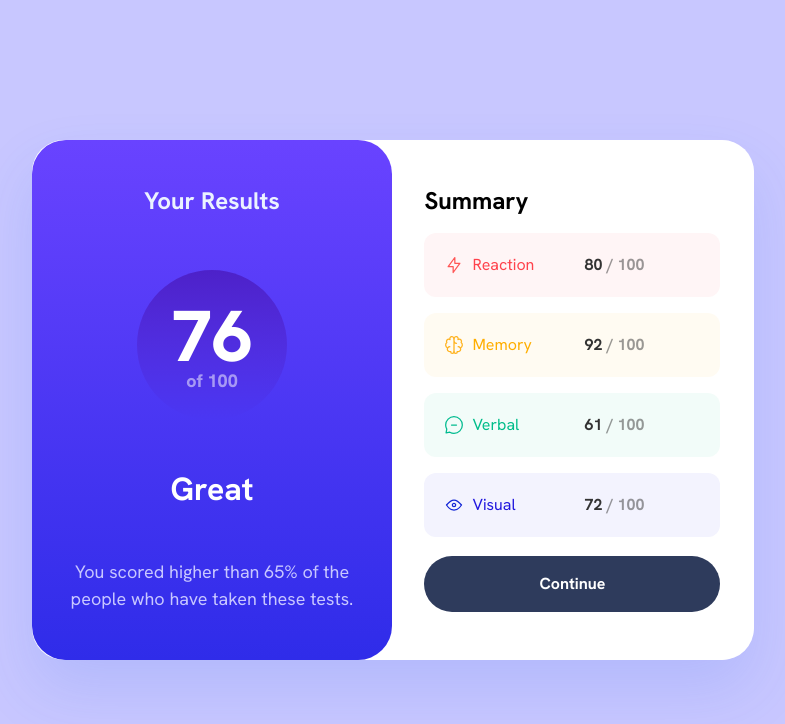
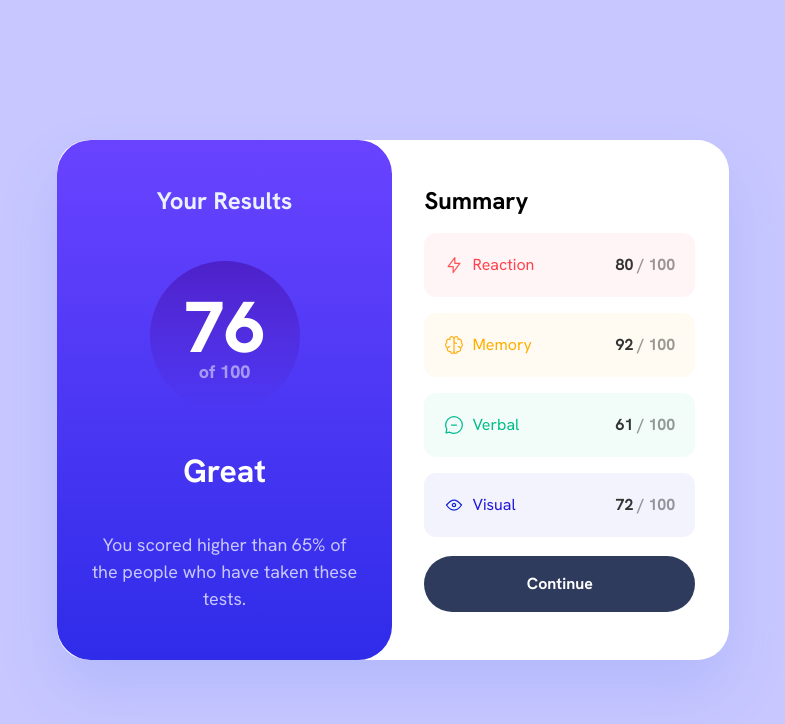
Before and after one commit to barryhanna/fem-results-summary-component, a React (Vite) app in the folder fem-results-summary-component-vite/: page / in a window 1280 px wide. Shown: the top 724 px of the page, without its empty margins (247-1032 px from the left). Built offline with nearby package versions, Linux system fonts and the light colour scheme.

Commit message:
Fix spacing issue for summary item

```diff
--- a/fem-results-summary-component-vite/src/index.css
+++ b/fem-results-summary-component-vite/src/index.css
@@ -229,8 +229,8 @@ h2 {
 .summary__item {
   --color: #333;
   --bg-color: #fff;
-  display: grid;
-  grid-template-columns: 100px 100px;
+  display: flex;
+
   color: var(--color);
   background-color: var(--bg-color);
   border-radius: 12px;
```
